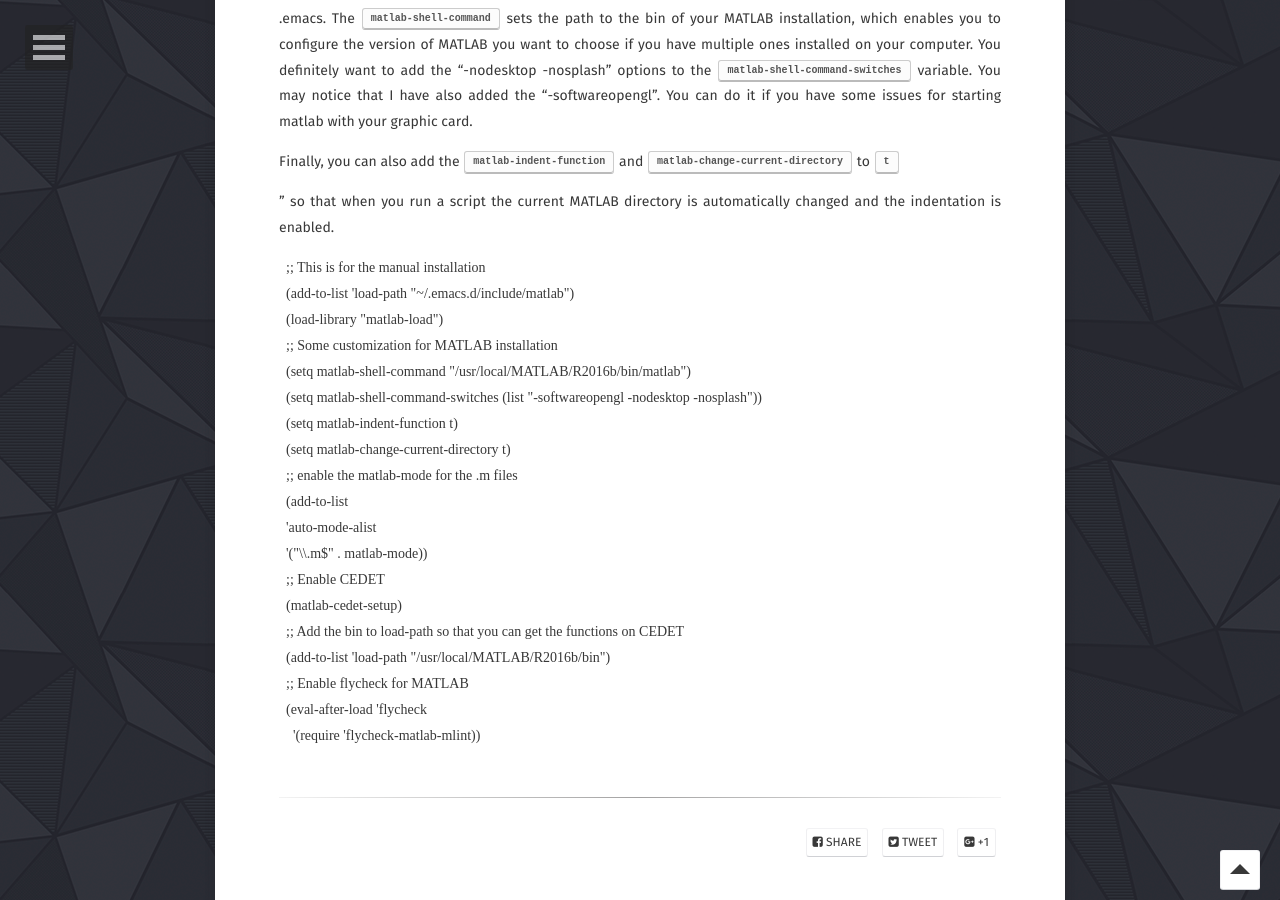
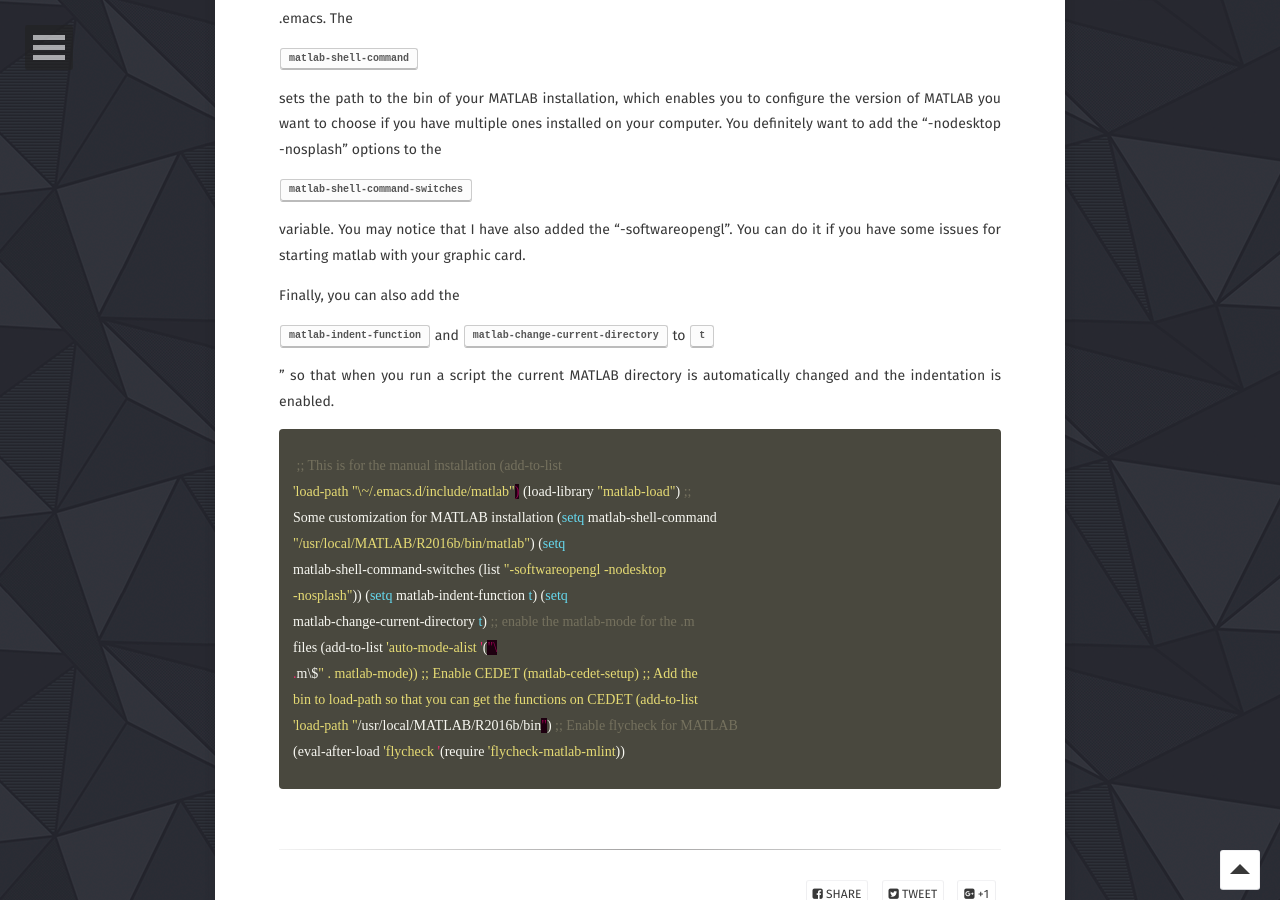
Before and after one commit to KirmTwinty/kirmtwinty.github.io, a Jekyll site: the page built from _posts/2017-06-14-create-full-applications-in-matlab-with-emacs.md, in a window 1280 px wide and 900 px high, scrolled down 667 px. Built offline with Jekyll 4.4.1, drawn with Linux system fonts in a browser that asks for light colours; some web fonts are replaced; comment, search, counter and statistics services are not loaded; some of the changed lines change nothing that is shown.

Commit message:
First post - test

````diff
--- a/_posts/2017-06-14-create-full-applications-in-matlab-with-emacs.md
+++ b/_posts/2017-06-14-create-full-applications-in-matlab-with-emacs.md
@@ -29,40 +29,38 @@
 
 You can customize some basic properties in your .emacs file. Here is an
 example of the configuration in my .emacs. The
+
 <kbd>matlab-shell-command</kbd>
+
 sets the path to the bin of your MATLAB installation, which enables you
 to configure the version of MATLAB you want to choose if you have
 multiple ones installed on your computer. You definitely want to add the
 "-nodesktop -nosplash" options to the
+
 <kbd>matlab-shell-command-switches</kbd>
+
 variable. You may notice that I have also added the "-softwareopengl".
 You can do it if you have some issues for starting matlab with your
 graphic card.
 
 Finally, you can also add the
+
 <kbd>matlab-indent-function</kbd> and <kbd>matlab-change-current-directory</kbd> to <kbd>t</kbd>
 
 " so that when you run a script the current MATLAB directory is
 automatically changed and the indentation is enabled.
 
-``` {.elisp}
-  ;; This is for the manual installation
-  (add-to-list 'load-path "~/.emacs.d/include/matlab")
-  (load-library "matlab-load")
-  ;; Some customization for MATLAB installation
-  (setq matlab-shell-command "/usr/local/MATLAB/R2016b/bin/matlab")
-  (setq matlab-shell-command-switches (list "-softwareopengl -nodesktop -nosplash"))
-  (setq matlab-indent-function t)
-  (setq matlab-change-current-directory t)
-  ;; enable the matlab-mode for the .m files
-  (add-to-list
-  'auto-mode-alist
-  '("\\.m$" . matlab-mode))
-  ;; Enable CEDET
-  (matlab-cedet-setup)
-  ;; Add the bin to load-path so that you can get the functions on CEDET
-  (add-to-list 'load-path "/usr/local/MATLAB/R2016b/bin")
-  ;; Enable flycheck for MATLAB
-  (eval-after-load 'flycheck
-    '(require 'flycheck-matlab-mlint))
-```
+{% highlight lisp %} ;; This is for the manual installation (add-to-list
+'load-path "\~/.emacs.d/include/matlab") (load-library "matlab-load") ;;
+Some customization for MATLAB installation (setq matlab-shell-command
+"/usr/local/MATLAB/R2016b/bin/matlab") (setq
+matlab-shell-command-switches (list "-softwareopengl -nodesktop
+-nosplash")) (setq matlab-indent-function t) (setq
+matlab-change-current-directory t) ;; enable the matlab-mode for the .m
+files (add-to-list 'auto-mode-alist '("\
+.m\$" . matlab-mode)) ;; Enable CEDET (matlab-cedet-setup) ;; Add the
+bin to load-path so that you can get the functions on CEDET (add-to-list
+'load-path "/usr/local/MATLAB/R2016b/bin") ;; Enable flycheck for MATLAB
+(eval-after-load 'flycheck '(require 'flycheck-matlab-mlint))
+
+{% endhighlight %}
````
